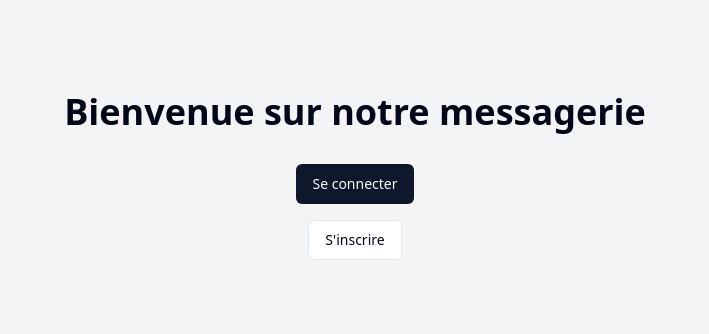
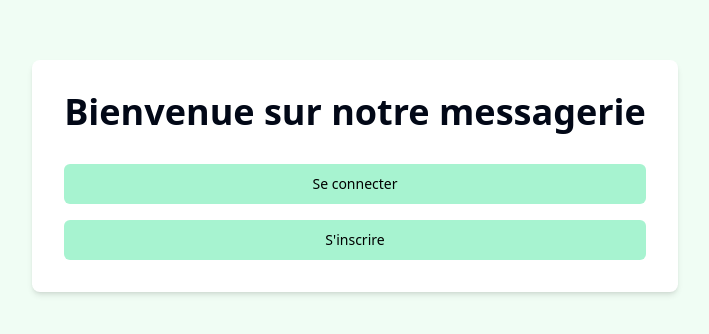
Before and after one commit to Tony83400/Thymlegram, a Next.js app in the folder thymlegram/: page / in a window 1280 px wide. Shown: the part 224-558 px from the top of the page, without its empty margins (285-994 px from the left). Built offline with nearby package versions, Linux system fonts and the light colour scheme.

Commit message:
Update page.tsx

```diff
--- a/thymlegram/app/page.tsx
+++ b/thymlegram/app/page.tsx
@@ -4,14 +4,22 @@ import { Button } from "@/components/ui/button";
 
 export default function Home() {
   return (
-    <div className="flex flex-col items-center justify-center min-h-screen bg-gray-100">
-      <h1 className="text-4xl font-bold mb-8">Bienvenue sur notre messagerie</h1>
-      <Link href="/login">
-        <Button className="mb-4">Se connecter</Button>
-      </Link>
-      <Link href="/signup">
-        <Button variant="outline">S'inscrire</Button>
-      </Link>
+    <div className="flex flex-col items-center justify-center min-h-screen bg-green-50">
+      <div className="p-8 bg-white rounded-lg shadow-md text-center">
+        <h1 className="text-4xl font-bold mb-8">Bienvenue sur notre messagerie</h1>
+        <div className="space-y-4">
+          <Link href="/login" className="block">
+            <Button className="w-full bg-emerald-200 hover:bg-emerald-300 text-black">
+              Se connecter
+            </Button>
+          </Link>
+          <Link href="/signup" className="block">
+            <Button className="w-full bg-emerald-200 hover:bg-emerald-300 text-black">
+              S'inscrire
+            </Button>
+          </Link>
+        </div>
+      </div>
     </div>
   );
 }
```
